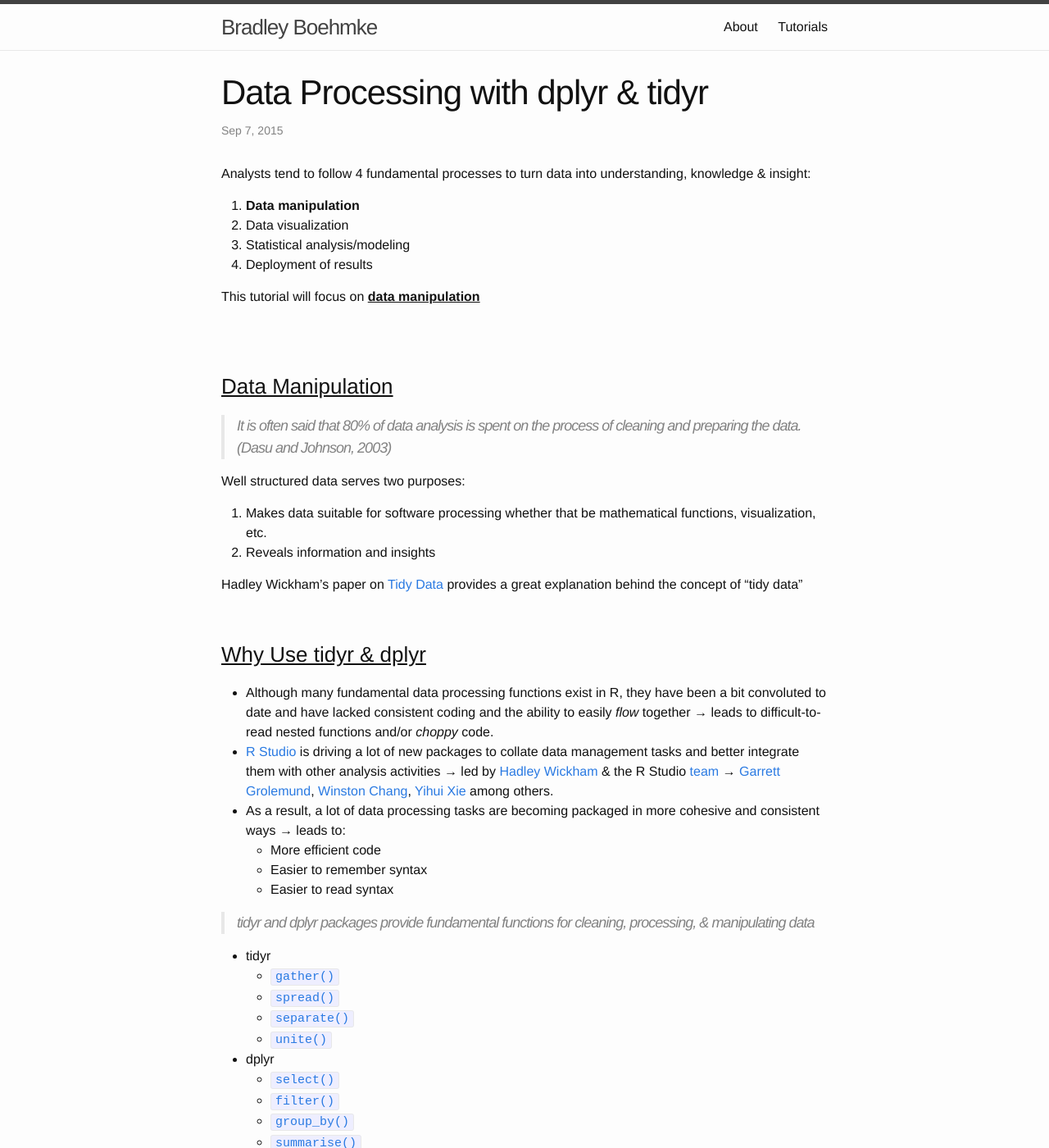
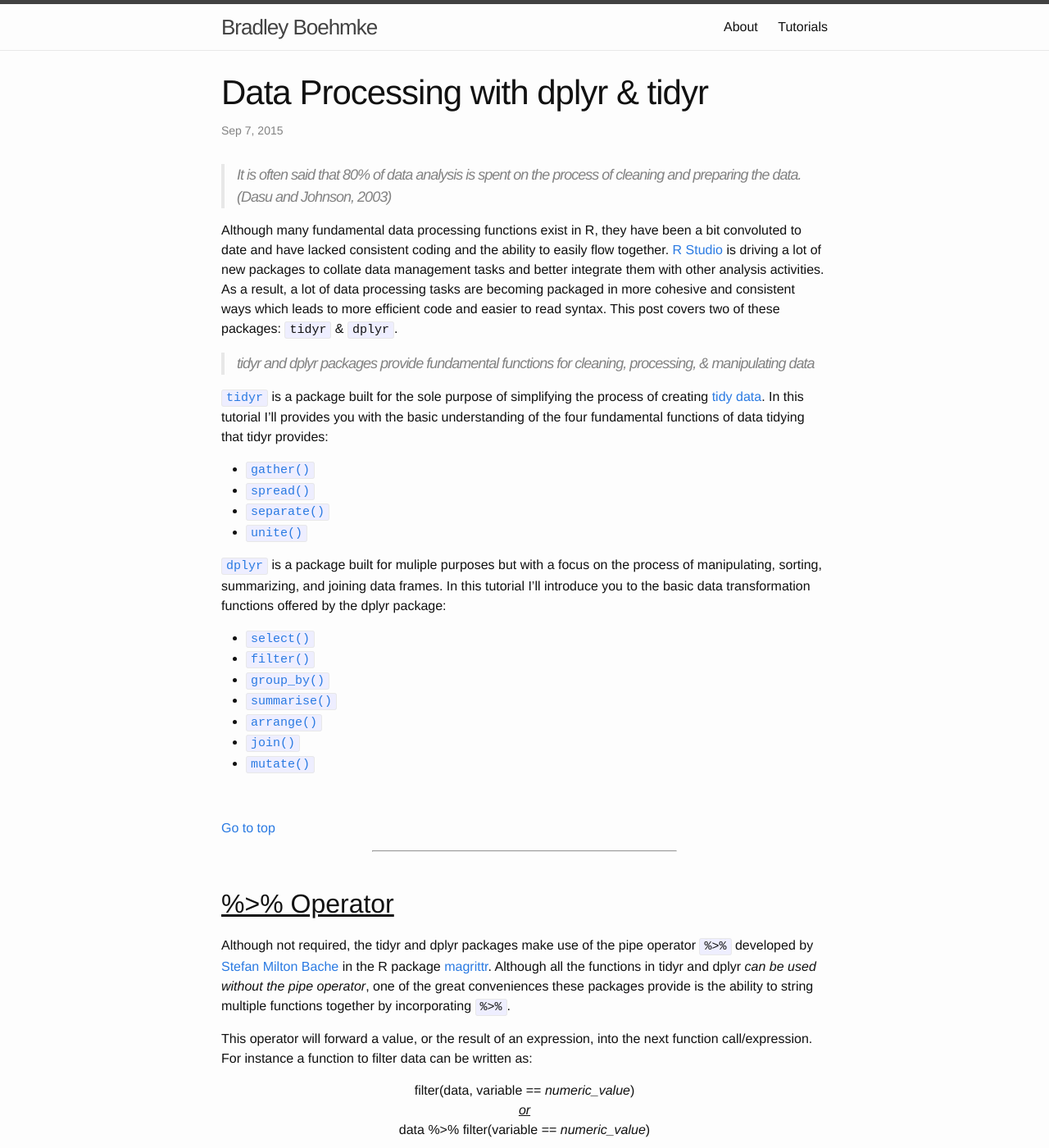
Before and after one commit to bradleyboehmke/bradleyboehmke, a Jekyll site: the page built from _posts/2015-12-28-data-processing-with-dplyr-tidyr.md, in a window 1280 px wide and 1400 px high. Shown: the whole window at 82% size. Built offline with Jekyll 4.4.1, drawn with Linux system fonts in a browser that asks for light colours.

Commit message:
Update 2015-12-28-data-processing-with-dplyr-tidyr.md

```diff
--- a/_posts/2015-12-28-data-processing-with-dplyr-tidyr.md
+++ b/_posts/2015-12-28-data-processing-with-dplyr-tidyr.md
@@ -6,57 +6,29 @@ published: true
 tags: [r, data wrangling, dplyr, tidyr]
 ---
 
-
-Analysts tend to follow 4 fundamental processes to turn data into understanding, knowledge & insight:
-
-1. **Data manipulation**
-2. Data visualization
-3. Statistical analysis/modeling
-4. Deployment of results
-
-This tutorial will focus on **<u>data manipulation</u>**
-
-<br><br>
-
-### <u>Data Manipulation</u>
-
 > It is often said that 80% of data analysis is spent on the process of cleaning and preparing the data. (Dasu and Johnson, 2003)
 
-Well structured data serves two purposes:
-
-1. Makes data suitable for software processing whether that be mathematical functions, visualization, etc.
-2. Reveals information and insights
-
-Hadley Wickham's paper on [Tidy Data](http://vita.had.co.nz/papers/tidy-data.html) provides a great explanation behind the concept of "tidy data"
-
-
-<br>
-
-### <u>Why Use tidyr & dplyr</u>
-- Although many fundamental data processing functions exist in R, they have been a bit convoluted to date and have lacked consistent coding and the ability to easily *flow* together &#8594; leads to difficult-to-read nested functions and/or *choppy* code.
-- [R Studio](http://www.rstudio.com/) is driving a lot of new packages to collate data management tasks and better integrate them with other analysis activities &#8594; led by [Hadley Wickham](https://twitter.com/hadleywickham) & the R Studio [team](http://www.rstudio.com/about/) &#8594; [Garrett Grolemund](https://twitter.com/StatGarrett), [Winston Chang](https://twitter.com/winston_chang), [Yihui Xie](https://twitter.com/xieyihui) among others.
-- As a result, a lot of data processing tasks are becoming packaged in more cohesive and consistent ways &#8594; leads to:
-    - More efficient code
-    - Easier to remember syntax
-    - Easier to read syntax
-
-
+Although many fundamental data processing functions exist in R, they have been a bit convoluted to date and have lacked consistent coding and the ability to easily flow together. [R Studio](https://www.rstudio.com/) is driving a lot of new packages to collate data management tasks and better integrate them with other analysis activities. As a result, a lot of data processing tasks are becoming packaged in more cohesive and consistent ways which leads to more efficient code and easier to read syntax. This post covers two of these packages: `tidyr` & `dplyr`.
+<!--more-->
 
 > <em>tidyr and dplyr packages provide fundamental functions for cleaning, processing, & manipulating data</em>
 
-* tidyr
-    + <a href="#gather">`gather()`</a>
-    + <a href="#spread">`spread()`</a>
-    + <a href="#separate">`separate()`</a>
-    + <a href="#unite">`unite()`</a>
-* dplyr
-    + <a href="#select">`select()`</a>
-    + <a href="#filter">`filter()`</a>
-    + <a href="#group">`group_by()`</a>
-    + <a href="#summarise">`summarise()`</a>
-    + <a href="#arrange">`arrange()`</a>
-    + <a href="#join">`join()`</a>
-    + <a href="#mutate">`mutate()`</a>
+[`tidyr`](https://cran.r-project.org/web/packages/tidyr/index.html) is a package built for the sole purpose of simplifying the process of creating [tidy data](http://vita.had.co.nz/papers/tidy-data.html). In this tutorial I'll provides you with the basic understanding of the four fundamental functions of data tidying that tidyr provides:
+
+* <a href="#gather">`gather()`</a>
+* <a href="#spread">`spread()`</a>
+* <a href="#separate">`separate()`</a>
+* <a href="#unite">`unite()`</a>
+
+[`dplyr`](https://cran.r-project.org/web/packages/dplyr/index.html) is a package built for muliple purposes but with a focus on the process of manipulating, sorting, summarizing, and joining data frames. In this tutorial I'll introduce you to the basic data transformation functions offered by the dplyr package:
+
+* <a href="#select">`select()`</a>
+* <a href="#filter">`filter()`</a>
+* <a href="#group">`group_by()`</a>
+* <a href="#summarise">`summarise()`</a>
+* <a href="#arrange">`arrange()`</a>
+* <a href="#join">`join()`</a>
+* <a href="#mutate">`mutate()`</a>
 
 <br>
 
```
